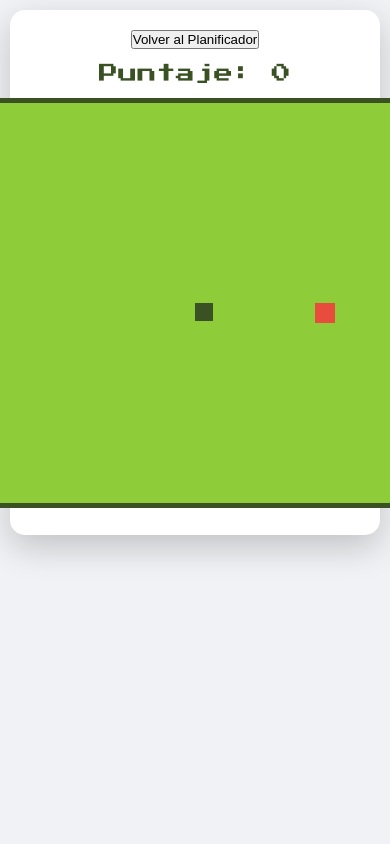
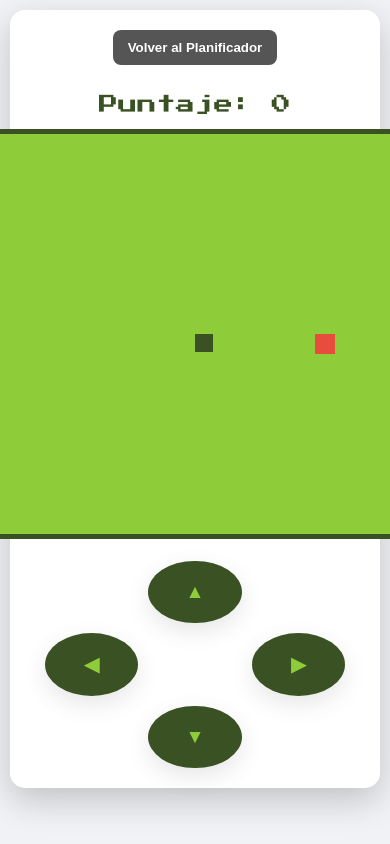
Before and after one commit to flicitoo/calendario, a plain HTML site: page index.html in a window 390 px wide. Both pictures are taken after a click on the button "Jugar Snake". Drawn offline with Linux system fonts and the light colour scheme.

Commit message:
Update index.html

```diff
--- a/index.html
+++ b/index.html
@@ -146,7 +146,19 @@
             box-shadow: var(--sombra-profunda);
             width: 440px;
             flex-shrink: 0;
-            margin: 0 auto; /* Centrar los contenedores de juego */
+            margin: 0 auto;
+        }
+
+        .back-btn {
+            background: #555;
+            color: white;
+            border: none;
+            padding: 10px 15px;
+            border-radius: 8px;
+            font-weight: 600;
+            cursor: pointer;
+            transition: transform 0.2s, box-shadow 0.2s;
+            margin-bottom: 15px;
         }
 
         /* SNAKE STYLES */
@@ -170,6 +182,31 @@
             display: none;
             text-shadow: 3px 3px 0 #000;
         }
+
+        .snake-mobile-controls {
+            display: none;
+            grid-template-areas: ". up ." "left . right" ". down .";
+            grid-template-columns: repeat(3, 1fr);
+            gap: 10px;
+            width: 100%;
+            max-width: 300px;
+        }
+
+        .snake-mobile-controls button {
+            background: var(--snake-color);
+            color: var(--snake-bg);
+            border: none;
+            border-radius: 50%;
+            padding: 20px;
+            font-size: 1.2rem;
+            font-weight: bold;
+            cursor: pointer;
+            box-shadow: var(--sombra-suave);
+        }
+        .snake-mobile-controls button.up { grid-area: up; }
+        .snake-mobile-controls button.down { grid-area: down; }
+        .snake-mobile-controls button.left { grid-area: left; }
+        .snake-mobile-controls button.right { grid-area: right; }
 
         /* TETRIS STYLES */
         #tetris-game-container {
@@ -285,6 +322,7 @@
             .tetris-game-over-text { font-size: 2rem; }
             .tetris-mobile-controls { display: flex; flex-direction: column; }
             .tetris-mobile-controls button { padding: 12px; font-size: 1.2rem; }
+            .snake-mobile-controls { display: grid; }
         }
     </style>
 </head>
@@ -309,14 +347,22 @@
         </div>
 
         <div id="snake-game-container" class="game-container">
+            <button class="back-btn">Volver al Planificador</button>
             <div class="game-info">Puntaje: <span id="snake-score">0</span></div>
             <div style="position:relative;">
                 <canvas id="snake-game-board" width="400" height="400"></canvas>
                 <div class="game-over" id="snake-gameOverText">GAME OVER</div>
             </div>
+            <div class="snake-mobile-controls">
+                <button class="up" id="snake-up-btn">▲</button>
+                <button class="left" id="snake-left-btn">◀</button>
+                <button class="right" id="snake-right-btn">▶</button>
+                <button class="down" id="snake-down-btn">▼</button>
+            </div>
         </div>
 
         <div id="tetris-game-container" class="game-container">
+            <button class="back-btn">Volver al Planificador</button>
             <div class="tetris-info">
                 <div>SCORE: <span id="tetris-score">0</span></div>
                 <div>LEVEL: <span id="tetris-level">1</span></div>
@@ -384,6 +430,8 @@
         const showSnakeBtn = document.getElementById('show-snake-btn');
         const showTetrisBtn = document.getElementById('show-tetris-btn');
 
+        const backButtons = document.querySelectorAll('.back-btn');
+
         let currentGame = 'planner';
 
         const showView = (view) => {
@@ -413,22 +461,12 @@
             currentGame = view;
         };
 
-        // Corregido: Mostrar el juego cuando se haga clic en el botón
         showSnakeBtn.addEventListener('click', () => showView('snake'));
         showTetrisBtn.addEventListener('click', () => showView('tetris'));
 
-        // Añadido: Botones para volver al planificador
-        const backToPlannerBtnSnake = document.createElement('button');
-        backToPlannerBtnSnake.textContent = 'Volver al Planificador';
-        backToPlannerBtnSnake.classList.add('back-btn');
-        backToPlannerBtnSnake.addEventListener('click', () => showView('planner'));
-        snakeGameContainer.prepend(backToPlannerBtnSnake);
-
-        const backToPlannerBtnTetris = document.createElement('button');
-        backToPlannerBtnTetris.textContent = 'Volver al Planificador';
-        backToPlannerBtnTetris.classList.add('back-btn');
-        backToPlannerBtnTetris.addEventListener('click', () => showView('planner'));
-        tetrisGameContainer.prepend(backToPlannerBtnTetris);
+        backButtons.forEach(btn => {
+            btn.addEventListener('click', () => showView('planner'));
+        });
 
         // --- LÓGICA DEL PLANIFICADOR ---
         const calendarioGrid = document.querySelector('.calendario-grid');
@@ -576,6 +614,11 @@
         const snakeScoreDisplay = document.getElementById('snake-score');
         const snakeGameOverText = document.getElementById('snake-gameOverText');
 
+        const snakeUpBtn = document.getElementById('snake-up-btn');
+        const snakeDownBtn = document.getElementById('snake-down-btn');
+        const snakeLeftBtn = document.getElementById('snake-left-btn');
+        const snakeRightBtn = document.getElementById('snake-right-btn');
+
         const snakeGridSize = 20;
         let snake = [{ x: 10, y: 10 }];
         let snakeApple = {};
@@ -640,7 +683,7 @@
             dibujarSnake();
         };
 
-        const cambiarSnakeDireccion = (e) => {
+        const cambiarSnakeDireccion = (direccion) => {
             if (isSnakeGameOver) return;
 
             const ARRIBA = snakeDy === -1;
@@ -648,10 +691,10 @@
             const DERECHA = snakeDx === 1;
             const IZQUIERDA = snakeDx === -1;
 
-            if ((e.key === "ArrowUp" || e.key === "w") && !ABAJO) { snakeDx = 0; snakeDy = -1; }
-            if ((e.key === "ArrowDown" || e.key === "s") && !ARRIBA) { snakeDx = 0; snakeDy = 1; }
-            if ((e.key === "ArrowLeft" || e.key === "a") && !DERECHA) { snakeDx = -1; snakeDy = 0; }
-            if ((e.key === "ArrowRight" || e.key === "d") && !IZQUIERDA) { snakeDx = 1; snakeDy = 0; }
+            if ((direccion === "up" || direccion === "w") && !ABAJO) { snakeDx = 0; snakeDy = -1; }
+            if ((direccion === "down" || direccion === "s") && !ARRIBA) { snakeDx = 0; snakeDy = 1; }
+            if ((direccion === "left" || direccion === "a") && !DERECHA) { snakeDx = -1; snakeDy = 0; }
+            if ((direccion === "right" || direccion === "d") && !IZQUIERDA) { snakeDx = 1; snakeDy = 0; }
         };
 
         const iniciarSnakeGame = () => {
@@ -666,7 +709,18 @@
             snakeGameLoop = setInterval(mainSnakeLoop, 200);
         };
 
-        document.addEventListener('keydown', cambiarSnakeDireccion);
+        document.addEventListener('keydown', e => {
+            const key = e.key;
+            if (key === 'ArrowUp' || key === 'w') cambiarSnakeDireccion('up');
+            if (key === 'ArrowDown' || key === 's') cambiarSnakeDireccion('down');
+            if (key === 'ArrowLeft' || key === 'a') cambiarSnakeDireccion('left');
+            if (key === 'ArrowRight' || key === 'd') cambiarSnakeDireccion('right');
+        });
+
+        snakeUpBtn.addEventListener('click', () => cambiarSnakeDireccion('up'));
+        snakeDownBtn.addEventListener('click', () => cambiarSnakeDireccion('down'));
+        snakeLeftBtn.addEventListener('click', () => cambiarSnakeDireccion('left'));
+        snakeRightBtn.addEventListener('click', () => cambiarSnakeDireccion('right'));
 
 
         // --- LÓGICA DEL JUEGO DE TETRIS ---
```
